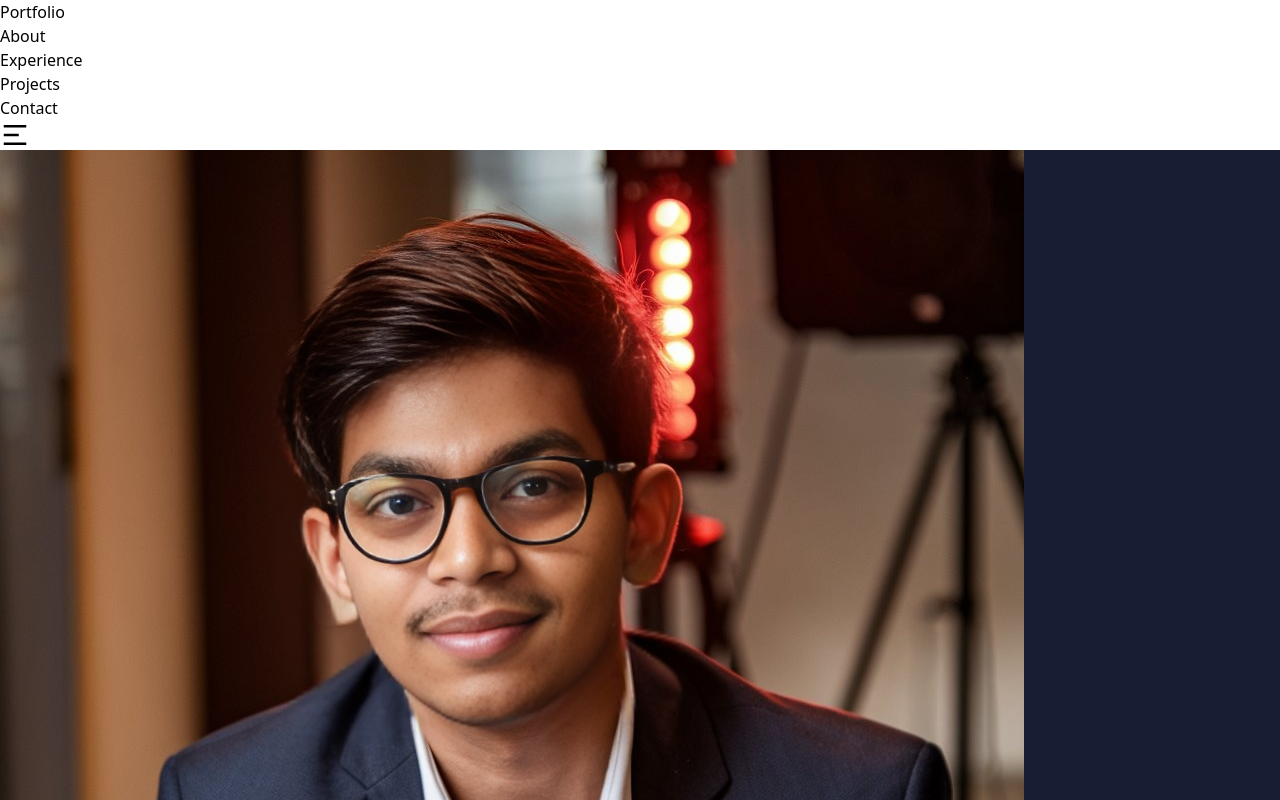
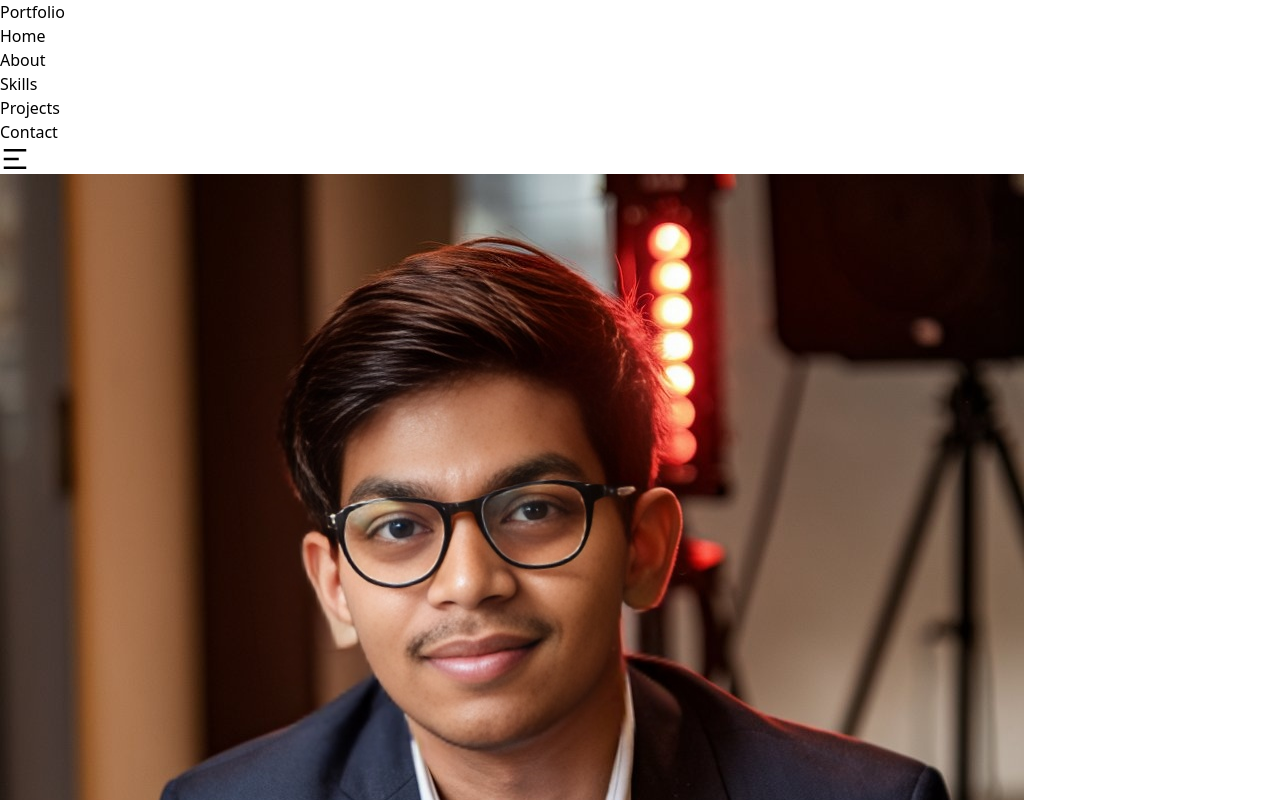
Before and after one commit to saini-nikhil/saini-nikhil.github.io, a React (Vite) app: page / in a window 1280 px wide. Shown: the top 800 px of the page. Built offline with nearby package versions, Linux system fonts and the light colour scheme.

Commit message:
updated code

```diff
--- a/src/App.jsx
+++ b/src/App.jsx
@@ -1,5 +1,5 @@
 import About from "./Components/About/About";
-import Experience from "./Components/Experience/Experience";
+import Experience from "./Components/Experience/Skills";
 import Footer from "./Components/Footer/Footer";
 import Home from "./Components/Home/Home";
 import Navbar from "./Components/Navbar/Navbar";
@@ -8,7 +8,7 @@ import Extra from "./Components/Extra";
 
 function App() {
   return (
-    <div className="bg-[#171d32] h-auto w-full overflow-hidden">
+    <div className="bg-gray-900 h-auto w-full overflow-hidden ">
       {/* <Extra /> */}
       <Navbar />
       <Home />
--- a/src/Components/Experience/Experience.jsx
+++ b/src/Components/Experience/Skills.jsx
@@ -120,7 +120,7 @@ import {
 const Experience = () => {
   return (
     <div id="Experience" className="p-10 md:p-24">
-      <h1 className="text-2xl md:text-4xl text-white font-bold">Experience</h1>
+      <h1 className="text-2xl md:text-4xl text-white font-bold">Skills</h1>
       <div className="flex flex-wrap items-center justify-around">
         {/* Skills Section */}
         <div className="flex flex-wrap md:w-2/5 gap-8 md:p-12 py-10">
--- a/src/Components/Home/Home.jsx
+++ b/src/Components/Home/Home.jsx
@@ -1,43 +1,11 @@
-// import React from "react";
-// import avatarImg from "../../assets/myavtr.jpg";
-// import TextChange from "../TextChange";
 
-// const Home = () => {
-//   return (
-//     <div className="text-white flex flex-col md:flex-row w-full justify-between items-center md:items-start p-6 md:p-20 gap-6 md:gap-0">
-//       {/* Text Section */}
-//       <div className="md:w-2/4 md:pt-10 text-center md:text-left">
-//         <h1 className="text-xl md:text-6xl font-bold leading-normal tracking-tighter">
-//           <TextChange />
-//         </h1>
-//         <p className="text-sm md:text-2xl tracking-tight mt-2 md:mt-4">
-//           Full Stack Developer
-//         </p>
-//         <button className="mt-5 md:mt-10 text-white py-2 px-3 text-sm md:text-lg md:py-2 md:px-4 hover:opacity-85 duration-300 hover:scale-105 font-semibold rounded-3xl bg-[#465697]">
-//           Contact Me
-//         </button>
-//       </div>
-
-//       {/* Image Section */}
-//       <div className="flex justify-center w-full md:w-auto">
-//         <img
-//           className="w-64 h-64 md:w-[500px] md:h-[500px] object-cover rounded-full border-4 border-white"
-//           src={avatarImg}
-//           alt="Avatar of the developer"
-//         />
-//       </div>
-//     </div>
-//   );
-// };
-
-// export default Home;
 import { FaFacebook, FaLinkedin, FaInstagram, FaGithub, FaLink } from "react-icons/fa";
 import avatarImg from "../../assets/myavtr.jpg";
 import TextChange from "../TextChange";
 
 const Home = () => {
   return (
-    <div className="min-h-screen text-gray-200" style={{ backgroundColor: "#171d32" }}>
+    <div id="Home" className="min-h-screen text-gray-200">
       {/* Hero Section */}
       <div className="flex flex-col md:flex-row items-center justify-around py-16 px-4 max-w-7xl mx-auto">
         {/* Profile Picture */}
@@ -66,7 +34,7 @@ const Home = () => {
               Download CV
             </a>
             <a
-              href="#"
+              href="#Footer"
               className="px-6 py-3 bg-gray-800 border-2 border-gray-400 rounded-full text-gray-200 hover:bg-blue-500 hover:border-blue-500"
             >
               Contact
--- a/src/Components/Navbar/Navbar.jsx
+++ b/src/Components/Navbar/Navbar.jsx
@@ -1,11 +1,29 @@
-import React, { useState } from "react";
+import React, { useState, useEffect } from "react";
 import { RiCloseLine, RiMenu2Line } from "@remixicon/react";
 
 const Navbar = () => {
   const [menuOpen, setMenuOpen] = useState(false);
+  const [scrolled, setScrolled] = useState(false);
+
+  useEffect(() => {
+    const handleScroll = () => {
+      const offset = window.scrollY;
+      setScrolled(offset > 50);
+    };
+
+    window.addEventListener('scroll', handleScroll);
+    return () => {
+      window.removeEventListener('scroll', handleScroll);
+    };
+  }, []);
 
   return (
-    <nav className="flex flex-wrap justify-between items-center text-white px-10 pt-6 md:px-20">
+    <nav className={`
+      flex flex-wrap justify-between items-center text-white
+      px-10 pt-6 md:px-20 fixed top-0 left-0 right-0 z-50
+      transition-all duration-300
+      ${scrolled ? 'bg-[#171d32] shadow-lg py-4' : 'bg-transparent py-6'}
+    `}>
       {/* Logo */}
       <span className="text-xl font-bold tracking-wide">Portfolio</span>
 
@@ -13,19 +31,23 @@ const Navbar = () => {
       <ul
         className={`${
           menuOpen ? "block" : "hidden"
-        } mx-24 py-2 mt-4 font-semibold md:mt-0 bg-black px-4 rounded-xl bg-opacity-30 md:bg-transparent md:static md:flex gap-6 md:mx-0`}
+        } fixed md:static left-0 right-0 top-20 bg-[#171d32]
+        md:bg-transparent md:flex gap-6 md:mx-0 py-6 md:py-0`}
       >
-        <li className="text-md transition-all duration-300 p-1 md:p-0">
-          <a href="#About">About</a>
+        <li className="text-md transition-all duration-300 p-3 md:p-0 text-center md:text-left">
+          <a href="#Home" className="hover:text-blue-500">Home</a>
         </li>
-        <li className="text-md transition-all duration-300 p-1 md:p-0">
-          <a href="#Experience">Experience</a>
+        <li className="text-md transition-all duration-300 p-3 md:p-0 text-center md:text-left">
+          <a href="#About" className="hover:text-blue-500">About</a>
         </li>
-        <li className="text-md transition-all duration-300 p-1 md:p-0">
-          <a href="#Projects">Projects</a>
+        <li className="text-md transition-all duration-300 p-3 md:p-0 text-center md:text-left">
+          <a href="#Experience" className="hover:text-blue-500">Skills</a>
         </li>
-        <li className="text-md transition-all duration-300 p-1 md:p-0">
-          <a href="#Footer">Contact</a>
+        <li className="text-md transition-all duration-300 p-3 md:p-0 text-center md:text-left">
+          <a href="#Projects" className="hover:text-blue-500">Projects</a>
+        </li>
+        <li className="text-md transition-all duration-300 p-3 md:p-0 text-center md:text-left">
+          <a href="#Footer" className="hover:text-blue-500">Contact</a>
         </li>
       </ul>
 
@@ -33,13 +55,13 @@ const Navbar = () => {
       {menuOpen ? (
         <RiCloseLine
           size={30}
-          className="md:hidden absolute right-10 top-6 cursor-pointer transition-all duration-300"
+          className="md:hidden fixed right-10 top-6 cursor-pointer transition-all duration-300"
           onClick={() => setMenuOpen(false)}
         />
       ) : (
         <RiMenu2Line
           size={30}
-          className="md:hidden absolute right-10 top-6 cursor-pointer transition-all duration-300"
+          className="md:hidden fixed right-10 top-6 cursor-pointer transition-all duration-300"
           onClick={() => setMenuOpen(true)}
         />
       )}
```
